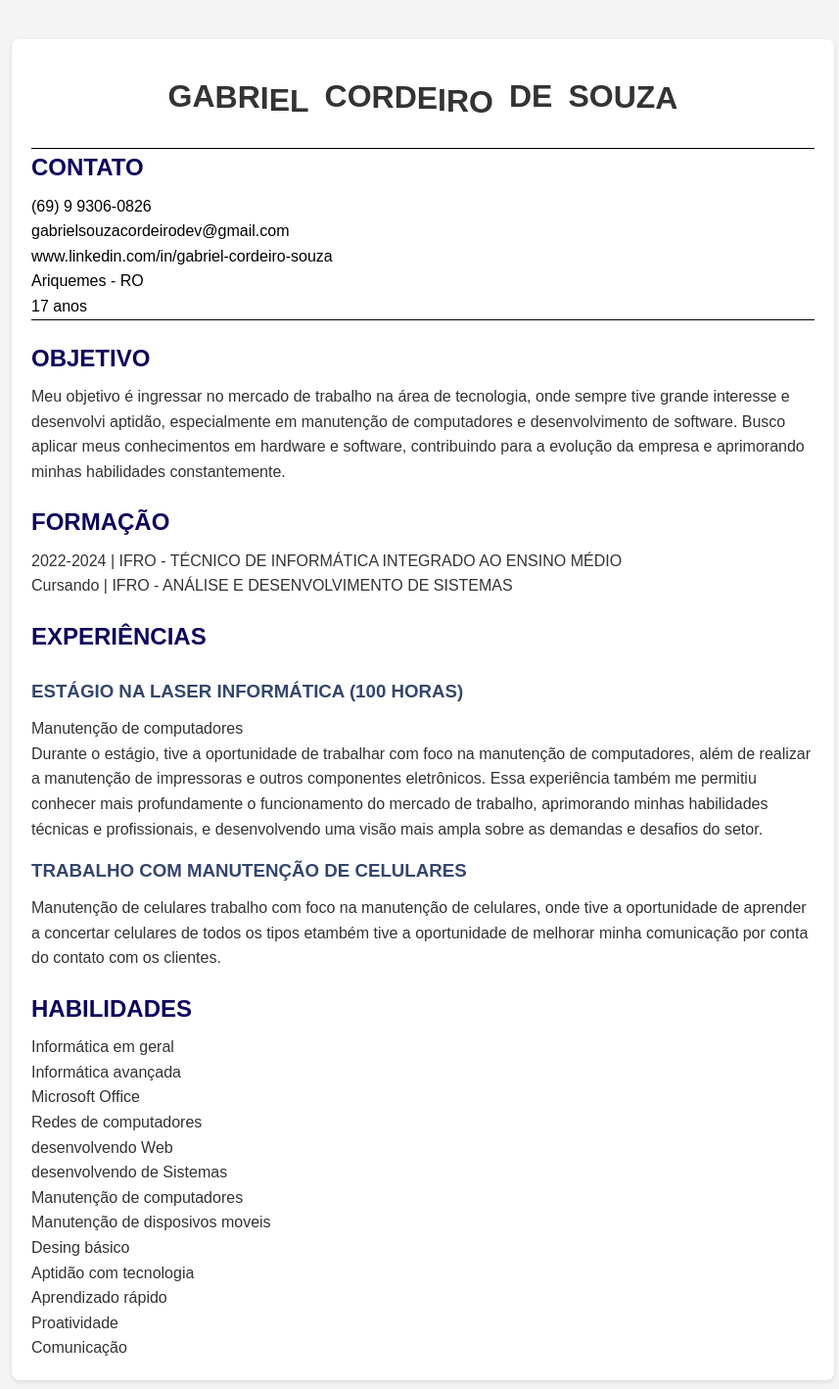
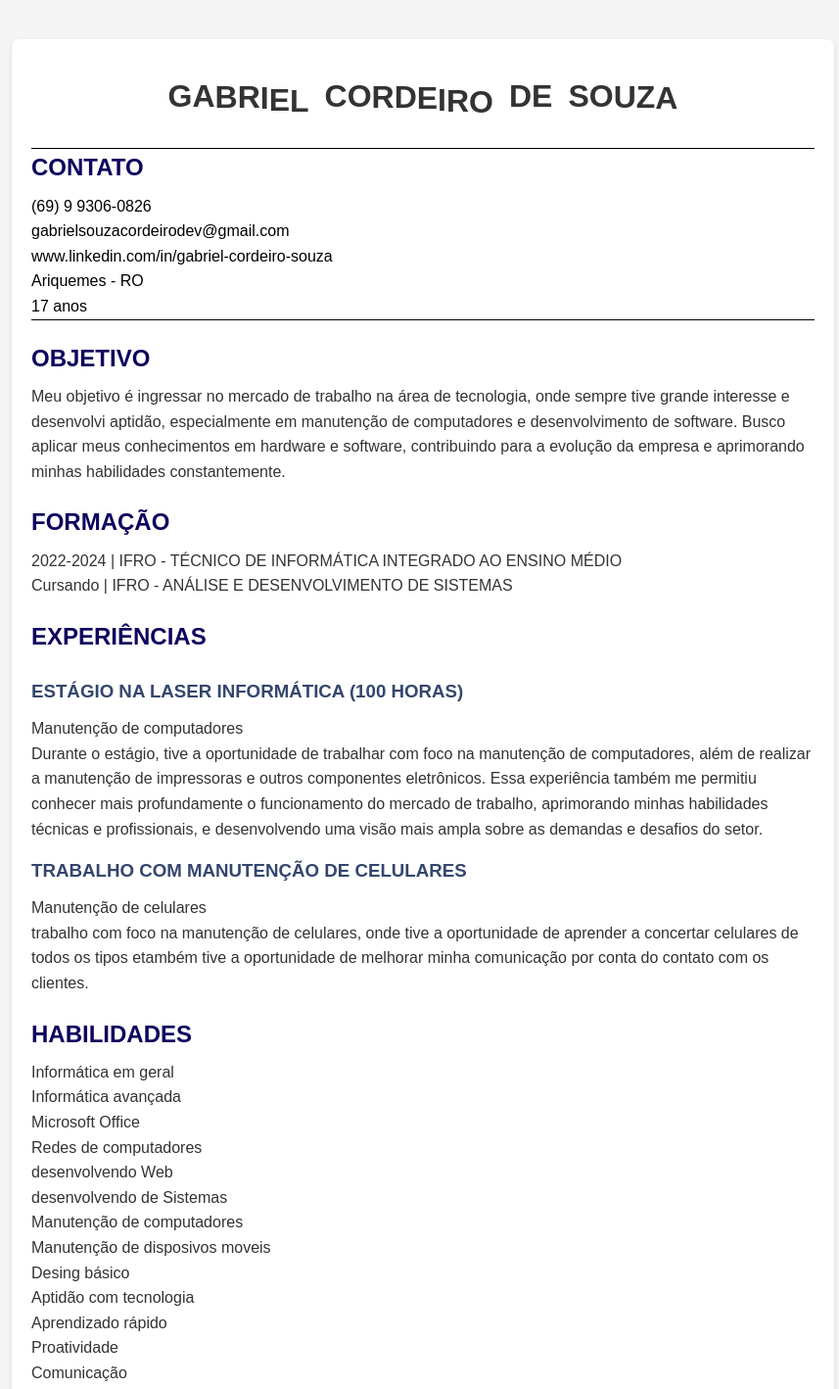
Before and after one commit to GabrielCS123/Curriculo-Web, a plain HTML site: page index.html in a window 1280 px wide. Shown: the top 1418 px of the page at 98% size, without its empty margins (208-1065 px from the left). Drawn offline with Linux system fonts and the light colour scheme.

Commit message:
Update index.html
<p>Manutenção de celulares <br>

```diff
--- a/index.html
+++ b/index.html
@@ -64,7 +64,7 @@
             </div>
             <div>
                 <h3>TRABALHO COM MANUTENÇÃO DE CELULARES</h3>
-                <p>Manutenção de celulares
+                <p>Manutenção de celulares <br>
                     trabalho com foco na manutenção de celulares, onde tive a oportunidade de aprender
                     a concertar celulares de todos os tipos etambém tive a oportunidade de melhorar minha
                     comunicação por conta do contato com os clientes.
```
